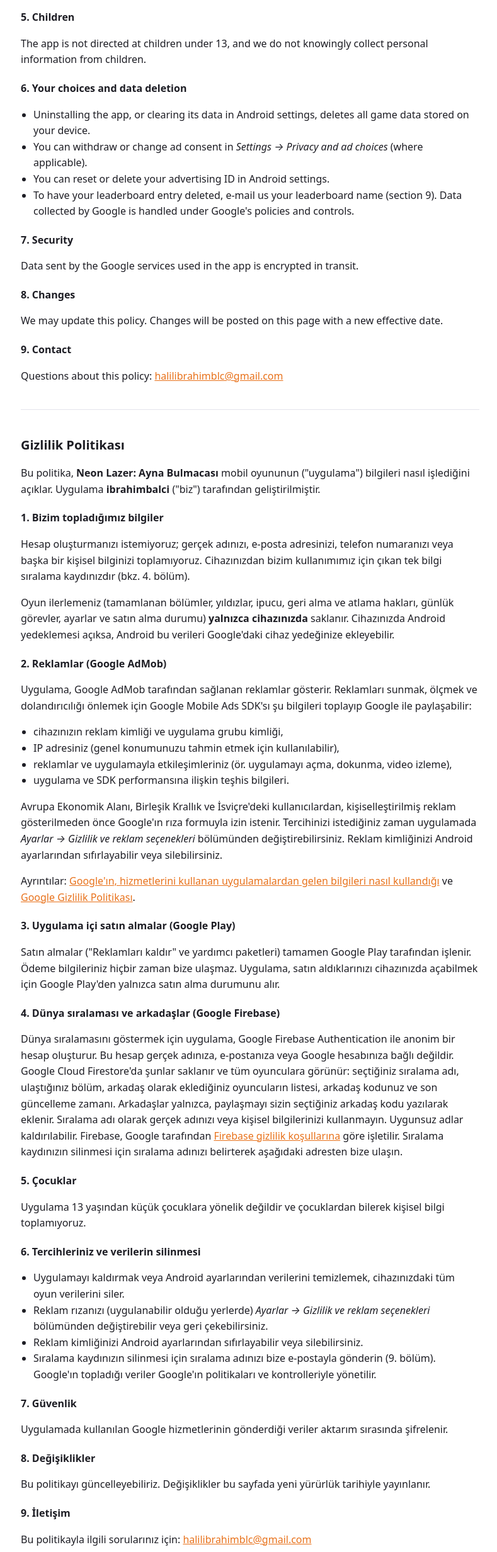
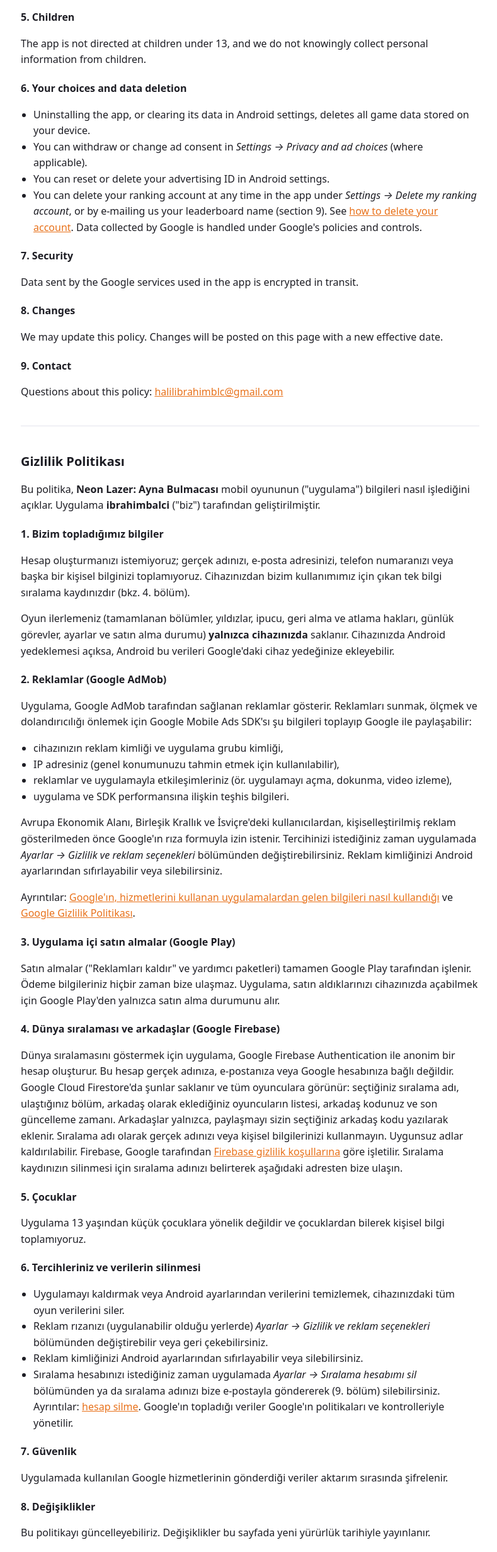
Before and after one commit to halilibrahimbalci/neonlaser, a plain HTML site: page privacy-policy.html in a window 1280 px wide. Shown: the part 1367-3832 px from the top of the page at 63% size, without its empty margins (243-1032 px from the left). Drawn offline with Linux system fonts and the light colour scheme.

Commit message:
Update privacy-policy.html

```diff
--- a/privacy-policy.html
+++ b/privacy-policy.html
@@ -61,7 +61,7 @@
       <li>Uninstalling the app, or clearing its data in Android settings, deletes all game data stored on your device.</li>
       <li>You can withdraw or change ad consent in <em>Settings → Privacy and ad choices</em> (where applicable).</li>
       <li>You can reset or delete your advertising ID in Android settings.</li>
-      <li>To have your leaderboard entry deleted, e-mail us your leaderboard name (section 9). Data collected by Google is handled under Google's policies and controls.</li>
+      <li>You can delete your ranking account at any time in the app under <em>Settings → Delete my ranking account</em>, or by e-mailing us your leaderboard name (section 9). See <a href="delete-account.html">how to delete your account</a>. Data collected by Google is handled under Google's policies and controls.</li>
     </ul>
 
     <h3>7. Security</h3>
@@ -110,7 +110,7 @@
       <li>Uygulamayı kaldırmak veya Android ayarlarından verilerini temizlemek, cihazınızdaki tüm oyun verilerini siler.</li>
       <li>Reklam rızanızı (uygulanabilir olduğu yerlerde) <em>Ayarlar → Gizlilik ve reklam seçenekleri</em> bölümünden değiştirebilir veya geri çekebilirsiniz.</li>
       <li>Reklam kimliğinizi Android ayarlarından sıfırlayabilir veya silebilirsiniz.</li>
-      <li>Sıralama kaydınızın silinmesi için sıralama adınızı bize e-postayla gönderin (9. bölüm). Google'ın topladığı veriler Google'ın politikaları ve kontrolleriyle yönetilir.</li>
+      <li>Sıralama hesabınızı istediğiniz zaman uygulamada <em>Ayarlar → Sıralama hesabımı sil</em> bölümünden ya da sıralama adınızı bize e-postayla göndererek (9. bölüm) silebilirsiniz. Ayrıntılar: <a href="delete-account.html">hesap silme</a>. Google'ın topladığı veriler Google'ın politikaları ve kontrolleriyle yönetilir.</li>
     </ul>
 
     <h3>7. Güvenlik</h3>
```
